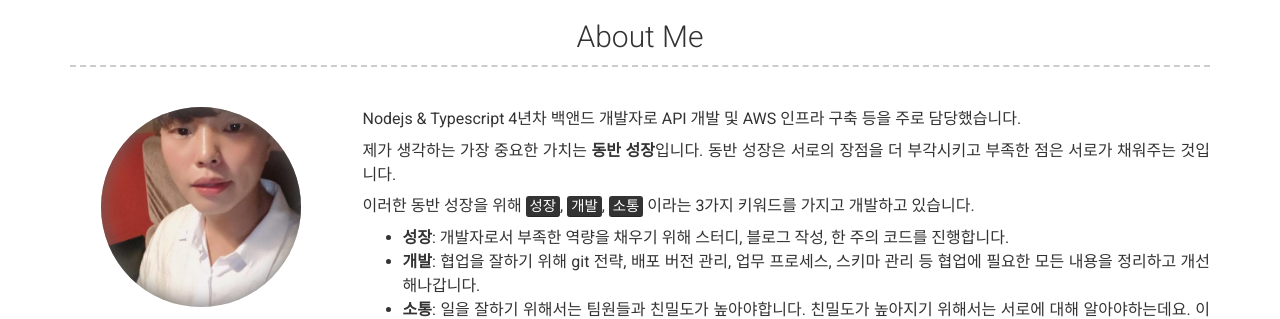
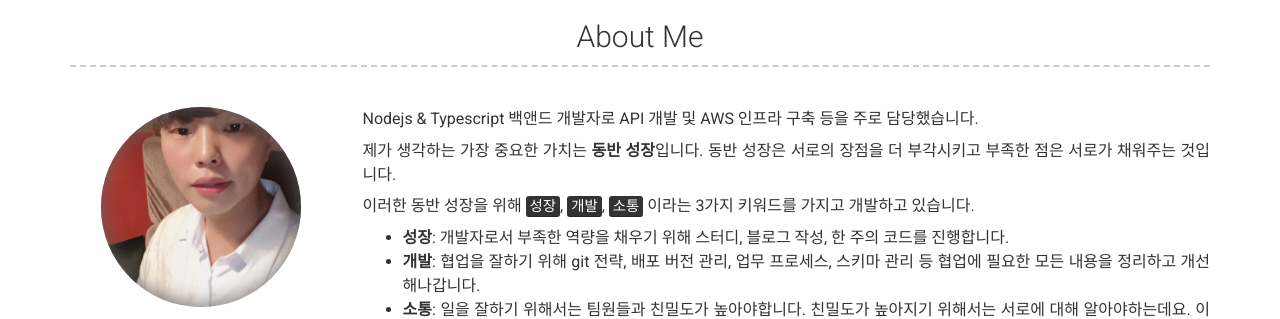
Before and after one commit to mystyle2006/mystyle2006.github.io, a Jekyll site: the page built from index.md, in a window 1280 px wide and 900 px high. Shown: the part 195-514 px from the top of the window. Built offline with Jekyll 4.4.1, drawn with Linux system fonts in a browser that asks for light colours; nearby versions of some CDN libraries.

Commit message:
[feat] 연차 제거

```diff
--- a/_config.yml
+++ b/_config.yml
@@ -32,7 +32,7 @@ github_username: mystyle2006
 # about_title: About Me (Use this to override about section title)
 about_profile_image: images/me.jpeg
 about_content: | # this will include new lines to allow paragraphs
-  Nodejs & Typescript 4년차 백앤드 개발자로 API 개발 및 AWS 인프라 구축 등을 주로 담당했습니다.
+  Nodejs & Typescript 백앤드 개발자로 API 개발 및 AWS 인프라 구축 등을 주로 담당했습니다.
 
   제가 생각하는 가장 중요한 가치는 <b>동반 성장</b>입니다.
   동반 성장은 서로의 장점을 더 부각시키고 부족한 점은 서로가 채워주는 것입니다.
```
